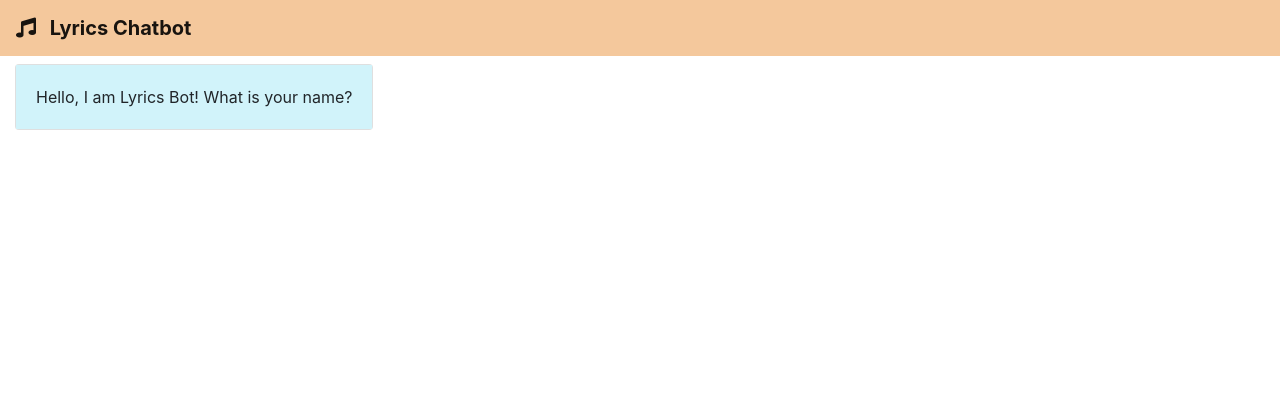
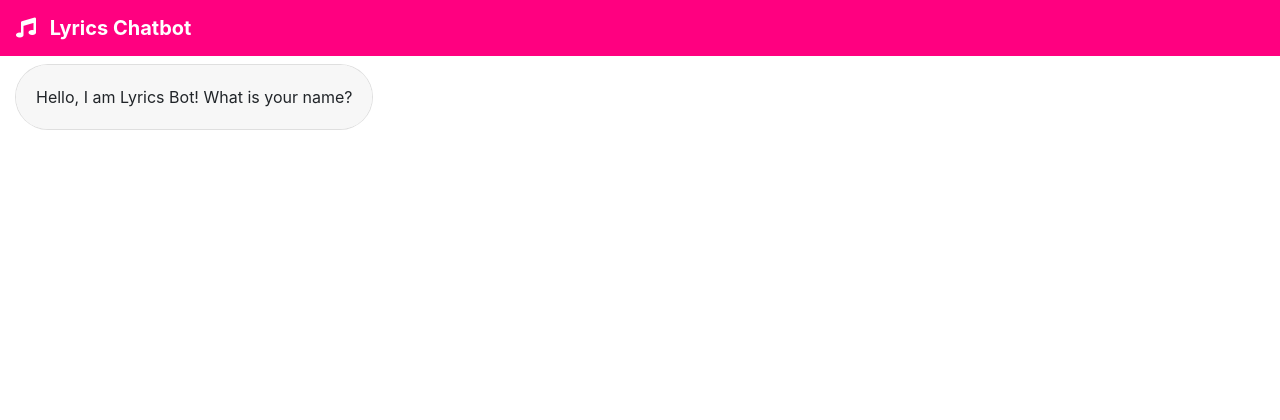
Before and after one commit to HeidiTran/lyrics-bot, a Flask app: page / in a window 1280 px wide. Shown: the top 420 px of the page. Run offline with Flask 2, Linux system fonts and the light colour scheme; parts of the project's set-up code (start-up, migrations or seed data) failed here and were passed over; some libraries are stand-ins or nearby versions.

Commit message:
Fix background styling

```diff
--- a/static/style.css
+++ b/static/style.css
@@ -1,7 +1,14 @@
 .user-card-body {
-  background-color: #ffe7c8;
+  background-color: #ff0080;
+  color: white;
+  border-radius: 40px;
 }
 
 .bot-card-body {
-  background-color: #d1f3fa;
+  background-color: #f7f7f7;
+  border-radius: 40px;
 }
+
+.card {
+  border-radius: 40px;
+}
--- a/templates/index.html
+++ b/templates/index.html
@@ -16,7 +16,7 @@
     <title>Lyrics Chatbot</title>
   </head>
   <body>
-    <nav class="navbar sticky-top navbar-light" style="background-color: #f4c89c;">
+    <nav class="navbar sticky-top navbar-dark" style="background-color: #ff0080;">
       <a class="navbar-brand" href="/">
       <i class="fas fa-music mr-2"></i>
         <b>Lyrics Chatbot</b>
```
Also changed, not shown: images/phoneView.png (added).
